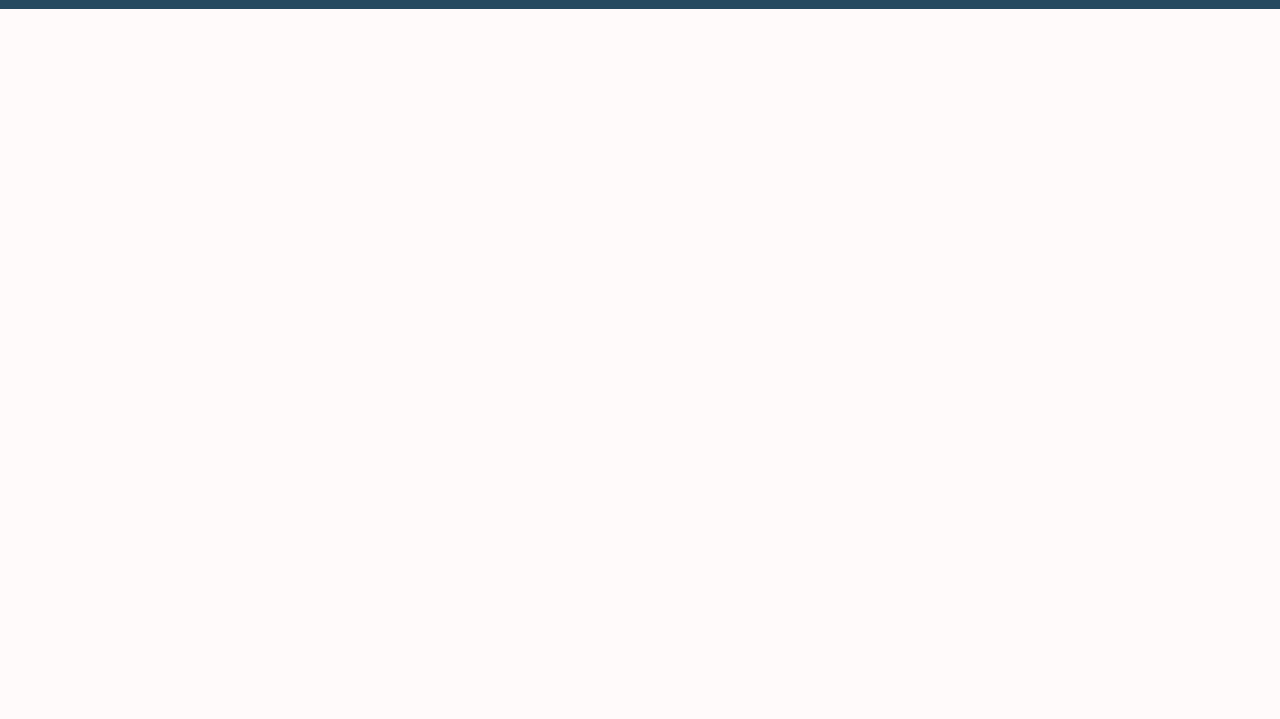
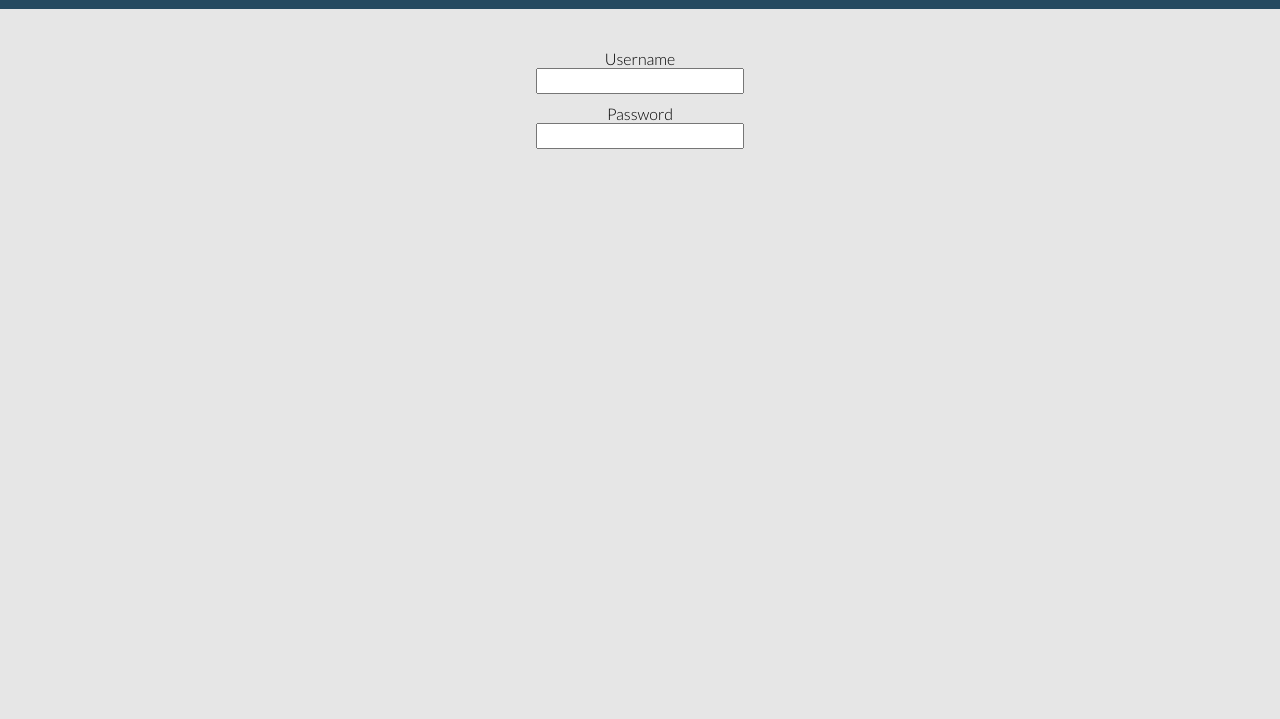
Before and after one commit to jungleBadger/-matera-hackathon, a website: page client/views/login.view.html in a window 1280 px wide. Shown: the part 81-800 px from the top of the page. Drawn offline with Linux system fonts and the light colour scheme.

Commit message:
Login form

```diff
--- a/client/styles/main.style.css
+++ b/client/styles/main.style.css
@@ -7,7 +7,7 @@ html, body {
 
 body {
     font-family: 'Lato', sans-serif;
-    background-color: snow;
+    background-color: rgba(223, 223, 223, 0.76);
 }
 
 body header {
@@ -21,7 +21,24 @@ body header {
 
 }
 
-header h1 {
+body header h1 {
     margin: 0;
     font-weight: lighter;
 }
+
+body main form {
+    display: flex;
+    flex-direction: column;
+    align-items: center;
+    justify-content: center;
+    box-sizing: border-box;
+    padding: 40px;
+    font-weight: lighter;
+}
+
+body main form input {
+    width: 200px;
+    height: 20px;
+    margin-bottom: 10px;
+
+}
--- a/client/views/login.view.html
+++ b/client/views/login.view.html
@@ -15,7 +15,10 @@
         </header>
         <main>
             <form class="" action="index.html" method="post">
-
+                <label for="username">Username</label>
+                <input type="text" name="username" value="" id="username">
+                <label for="password">Password</label>
+                <input type="text" name="password" value="" id="password">
             </form>
         </main>
 
```
